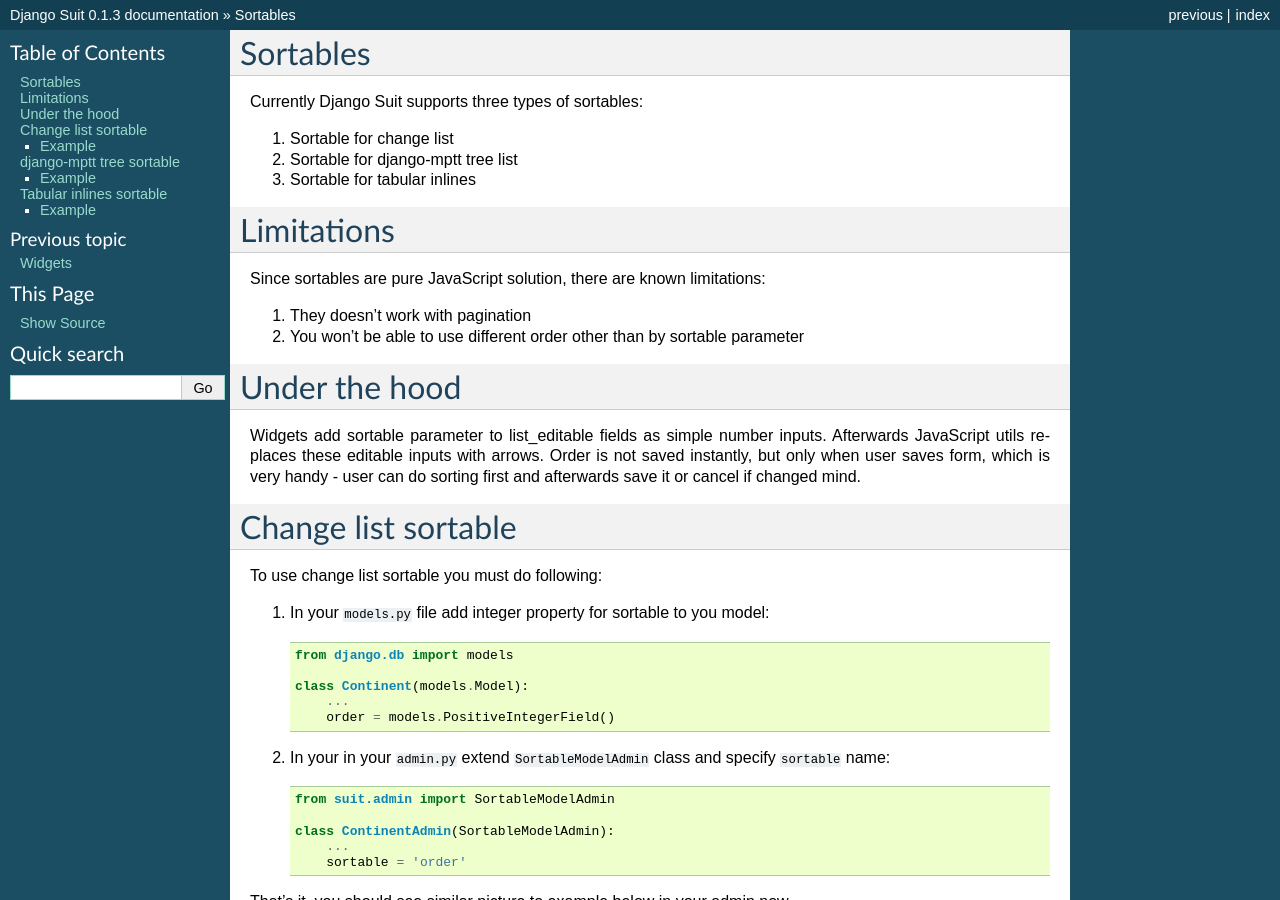
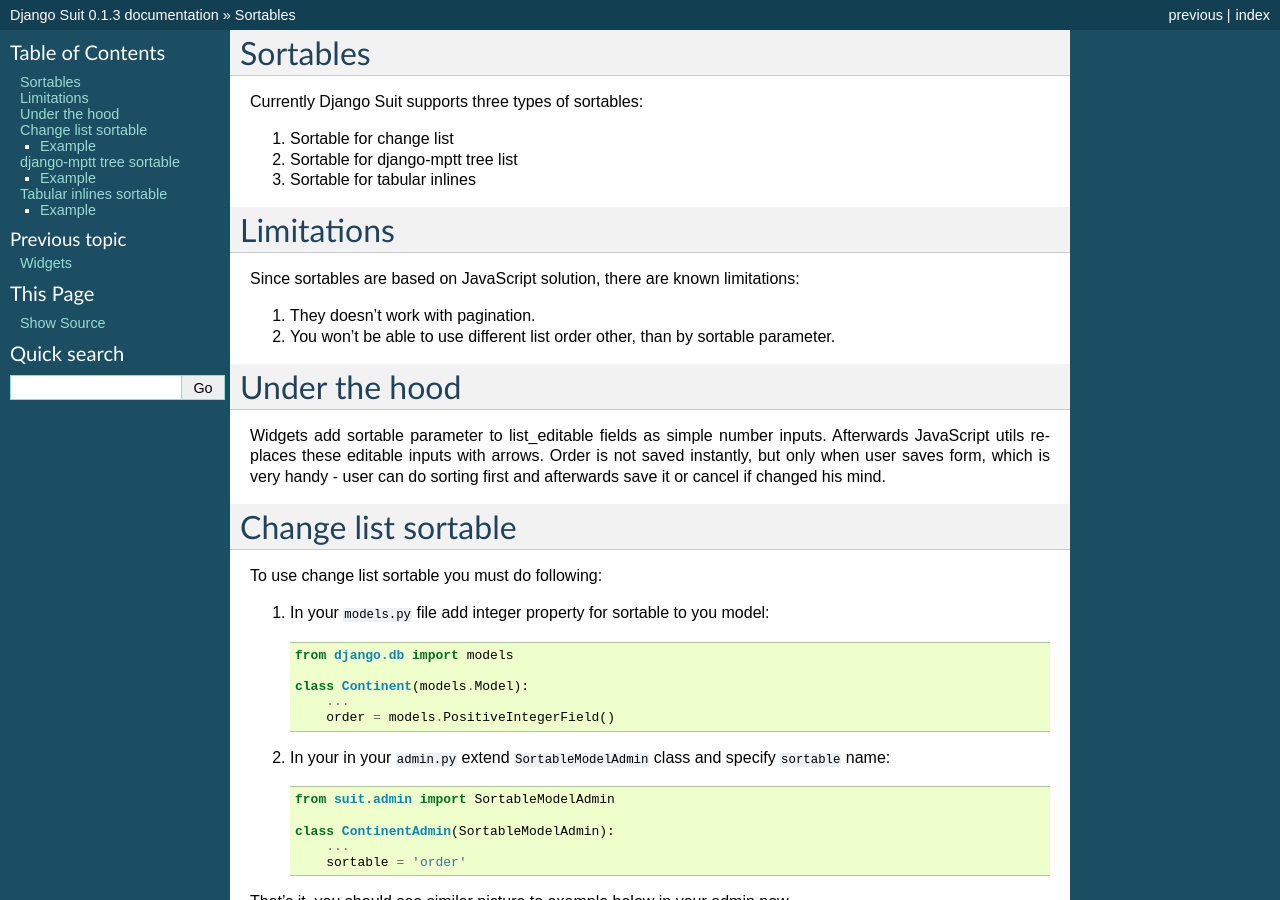
Before and after one commit to darklow/django-suit, a Sphinx documentation site: the page built from docs/sortables.rst, in a window 1280 px wide and 900 px high. Built offline with Sphinx 7.4.7, drawn with Linux system fonts in a browser that asks for light colours.

Commit message:
Docs: Minor grammar fixes

```diff
--- a/docs/index.rst
+++ b/docs/index.rst
@@ -91,7 +91,7 @@
 Sortables
 =========
 
-Sortables ar handy tools for ordering different lists
+Sortables are handy admin tools for ordering different lists.
 
 .. toctree::
    :maxdepth: 3
--- a/docs/sortables.rst
+++ b/docs/sortables.rst
@@ -10,15 +10,15 @@
 Limitations
 ===========
 
-Since sortables are pure JavaScript solution, there are known limitations:
+Since sortables are based on JavaScript solution, there are known limitations:
 
-1. They doesn't work with pagination
-2. You won't be able to use different order other than by sortable parameter
+1. They doesn't work with pagination.
+2. You won't be able to use different list order other, than by sortable parameter.
 
 Under the hood
 ==============
 
-Widgets add sortable parameter to list_editable fields as simple number inputs. Afterwards JavaScript utils replaces these editable inputs with arrows. Order is not saved instantly, but only when user saves form, which is very handy - user can do sorting first and afterwards save it or cancel if changed mind.
+Widgets add sortable parameter to list_editable fields as simple number inputs. Afterwards JavaScript utils replaces these editable inputs with arrows. Order is not saved instantly, but only when user saves form, which is very handy - user can do sorting first and afterwards save it or cancel if changed his mind.
 
 
 Change list sortable
--- a/docs/widgets.rst
+++ b/docs/widgets.rst
@@ -48,7 +48,7 @@
 HTML5Input
 ==========
 
-Specify `input_type` and use any of `HTML5 input types <http://www.w3schools.com/html/html5_form_input_types.asp>`_. You can see some HTML5 input examples in Django Suit Demo app in `KitchenSink forms <http://djangosuit.com/admin/examples/kitchensink/2/>`_::
+Specify ``input_type`` and use any of `HTML5 input types <http://www.w3schools.com/html/html5_form_input_types.asp>`_. You can see some HTML5 input examples in Django Suit Demo app in `KitchenSink forms <http://djangosuit.com/admin/examples/kitchensink/2/>`_::
 
 
   from django.forms import ModelForm
```
